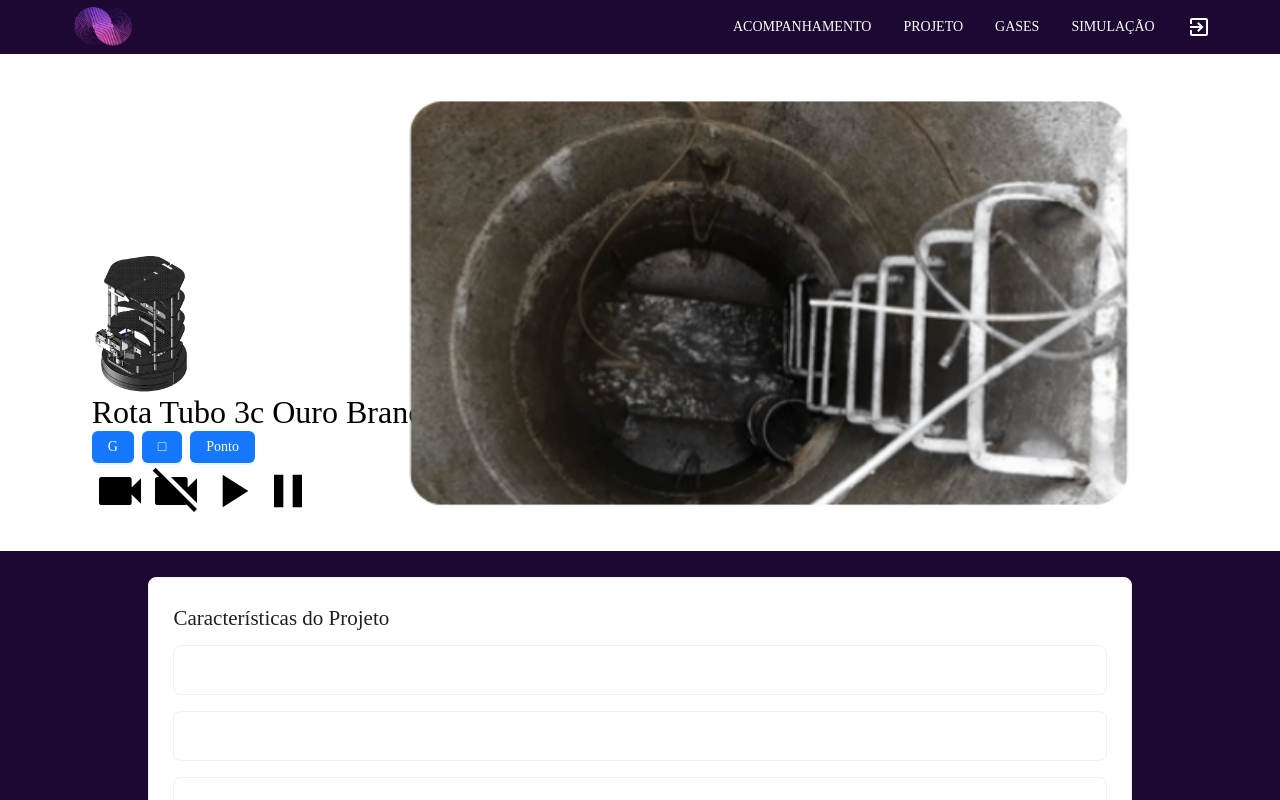
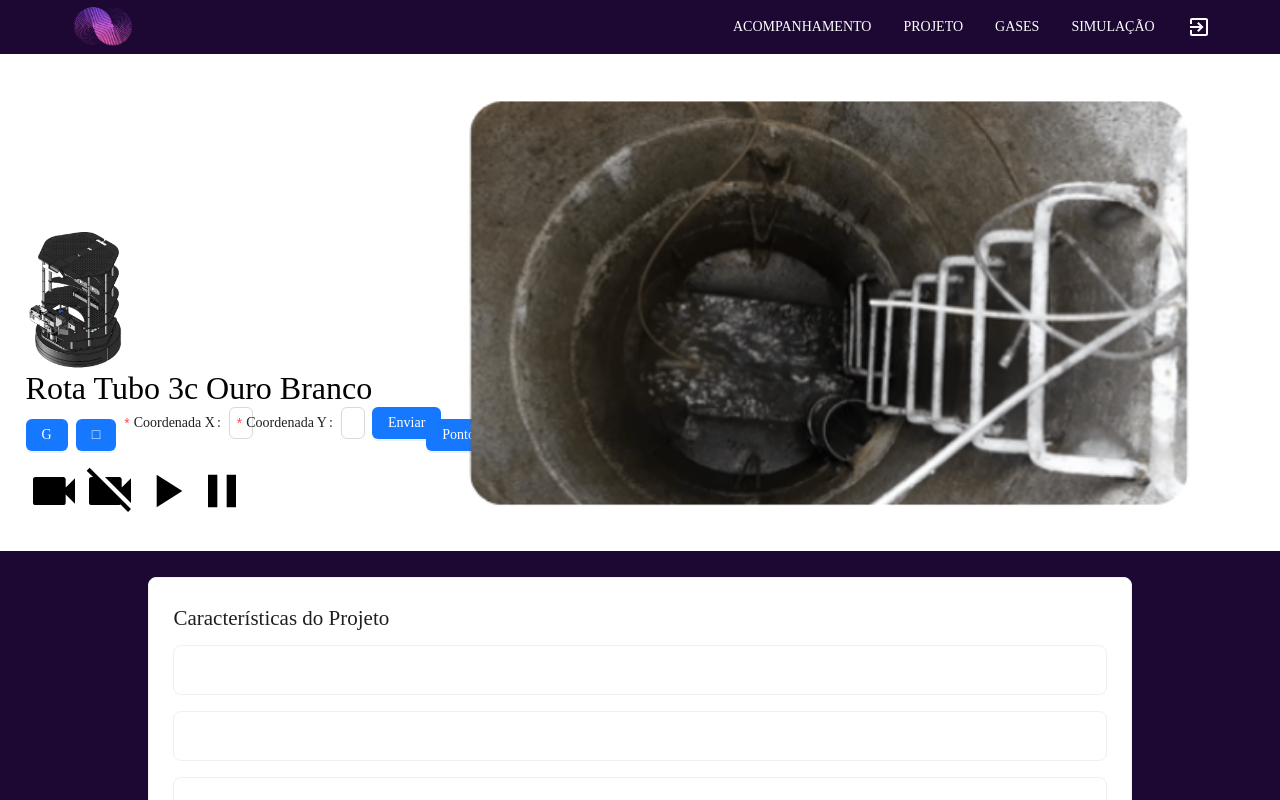
Before and after one commit to 2023M6T2-Inteli/Grupo06, a Next.js app in the folder src/donatello/: page /project in a window 1280 px wide. Shown: the top 800 px of the page. Built offline with nearby package versions, Linux system fonts and the light colour scheme.

Commit message:
inputs front

```diff
--- a/src/donatello/src/views/ProjectPage/ProjectPage.jsx
+++ b/src/donatello/src/views/ProjectPage/ProjectPage.jsx
@@ -30,6 +30,20 @@ import Simulation from "../../../public/images/simulation.png";
 const { Option } = Select;
 
 export default function ProjectPage() {
+
+  const onFinish = (values) => {
+    // Aqui você pode enviar os dados para uma nova rota
+    console.log('Coordenada X:', values.coordinateX);
+    console.log('Coordenada Y:', values.coordinateY);
+  };
+
+  const ButtonSquare = () => {
+
+  }
+  const ButtonG = () => {
+
+  }
+
   return (
     <Fragment style={{ backgroundColor: "#1D0833" }}>
       <NavBar></NavBar>
@@ -43,9 +57,44 @@ export default function ProjectPage() {
               <p style={{ fontSize: "24pt" }}>Rota Tubo 3c Ouro Branco</p>
             </Row>
             <Space>
-              <Button type="primary" href="http://127.0.0.1:8000/shape" >G</Button>
-            <Button type="primary" href="http://127.0.0.1:8000/shape" >□</Button>
-            <Button type="primary" href="http://127.0.0.1:8000/position">Ponto</Button>
+              <Button type="primary" onClick={ButtonG}>
+                G
+              </Button>
+              <Button type="primary" onClick={ButtonSquare}>
+                □
+              </Button>
+              <Form.Item
+                label="Coordenada X"
+                name="coordinateX"
+                rules={[
+                  {
+                    required: true,
+                    message: "Por favor insira a coordenada X!",
+                  },
+                ]}
+              >
+                <Input />
+              </Form.Item>
+              <Form.Item
+                label="Coordenada Y"
+                name="coordinateY"
+                rules={[
+                  {
+                    required: true,
+                    message: "Por favor insira a coordenada Y!",
+                  },
+                ]}
+              >
+                <Input />
+              </Form.Item>
+              <Form.Item wrapperCol={{ offset: 8, span: 16 }}>
+                <Button type="primary" htmlType="submit">
+                  Enviar
+                </Button>
+              </Form.Item>
+              <Button type="primary" href="http://127.0.0.1:8000/position">
+                Ponto
+              </Button>
             </Space>
             <Row justify="start">
               <h1>
@@ -108,11 +157,11 @@ export default function ProjectPage() {
                   "radial-gradient(circle, rgba(103,2,2,1) 0%, rgba(56,1,1,1) 100%)",
               }}
             >
-               <Row justify='center'>
-                <h1 style={{color:"#fff"}}>O2</h1>
+              <Row justify="center">
+                <h1 style={{ color: "#fff" }}>O2</h1>
               </Row>
-              <Row justify='center'>
-                <h1 style={{fontSize:"54pt", color:"#fff"}}>30%</h1>
+              <Row justify="center">
+                <h1 style={{ fontSize: "54pt", color: "#fff" }}>30%</h1>
               </Row>
             </Card>
           </Col>
@@ -127,11 +176,11 @@ export default function ProjectPage() {
                   "radial-gradient(circle, rgba(226,149,5,1) 0%, rgba(98,63,5,1) 100%)",
               }}
             >
-               <Row justify='center'>
-                <h1 style={{color:"#fff"}}>O2</h1>
+              <Row justify="center">
+                <h1 style={{ color: "#fff" }}>O2</h1>
               </Row>
-              <Row justify='center'>
-                <h1 style={{fontSize:"54pt", color:"#fff"}}>30%</h1>
+              <Row justify="center">
+                <h1 style={{ fontSize: "54pt", color: "#fff" }}>30%</h1>
               </Row>
             </Card>
           </Col>
```
